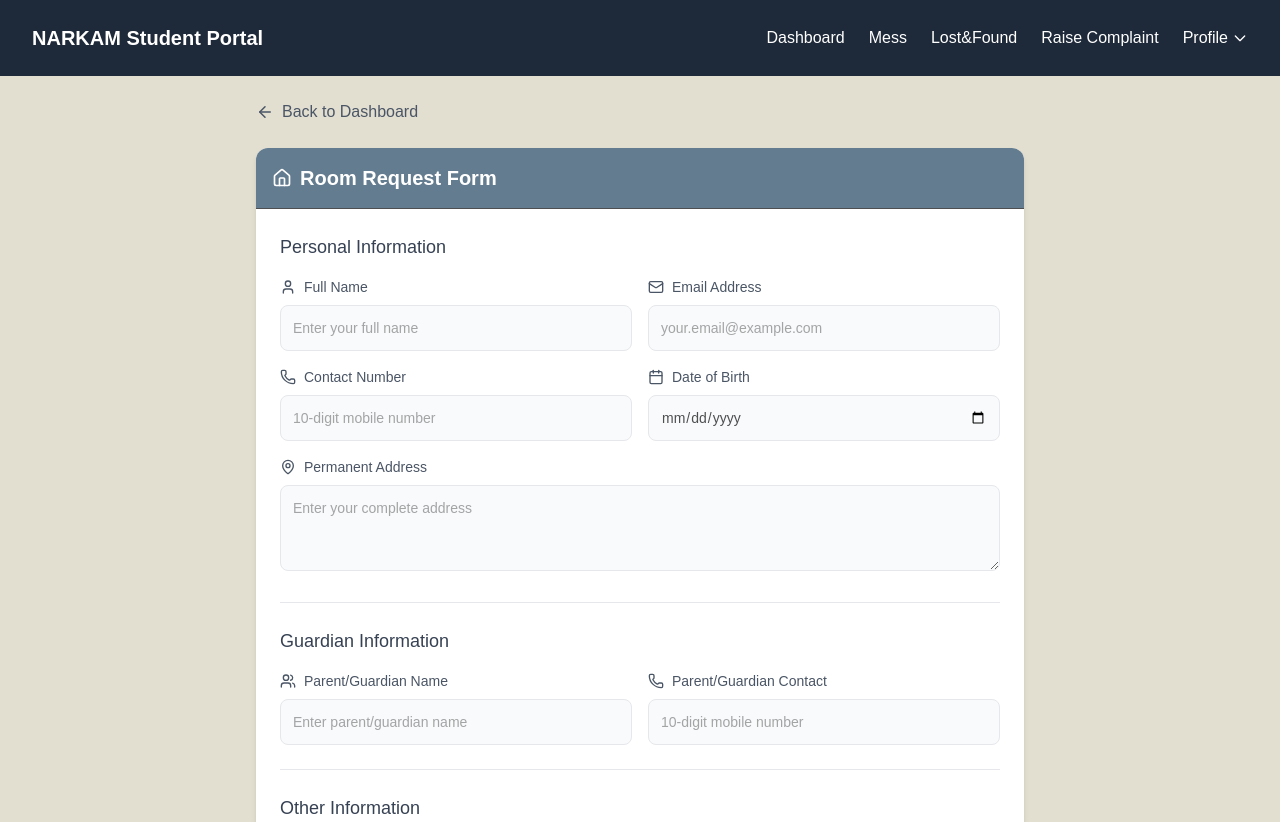
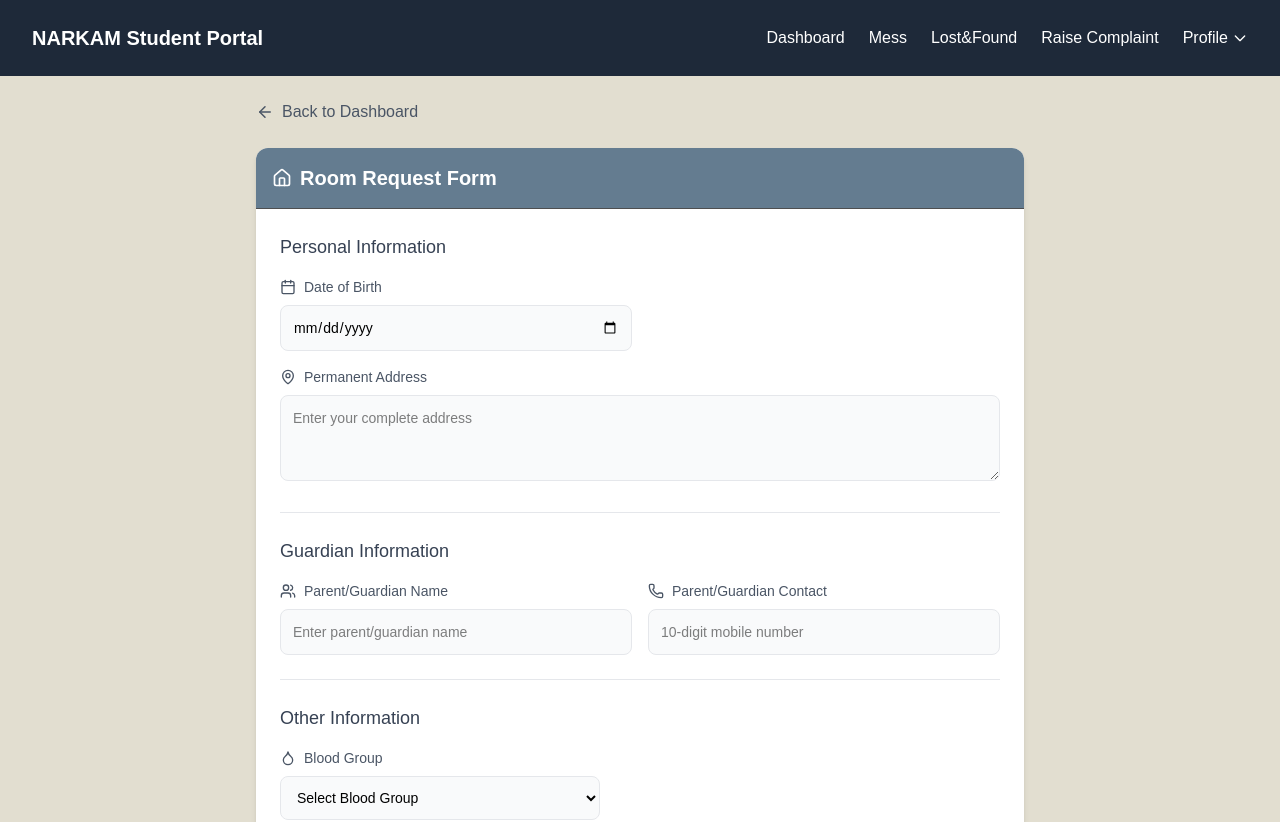
Before and after one commit to GKA-exe/webathon-3.0, a Next.js app in the folder frontend/: page /student/room-request in a window 1280 px wide. Shown: the top 822 px of the page. Built offline with nearby package versions, Linux system fonts and the light colour scheme.

Commit message:
half done announcement admin

```diff
--- a/frontend/src/app/student/room-request/page.jsx
+++ b/frontend/src/app/student/room-request/page.jsx
@@ -6,14 +6,12 @@ import { Home, ArrowLeft, User, Mail, Phone, Calendar, MapPin, Users, Droplet }
 const RoomRequestForm = () => {
   const router = useRouter();
   const [formData, setFormData] = useState({
-    name: '',
-    email: '',
-    contact: '',
     dob: '',
     address: '',
     parentName: '',
     parentContact: '',
-    bloodGroup: ''
+    bloodGroup: '',
+    room: 'searching'
   });
 
   const [isSubmitting, setIsSubmitting] = useState(false);
@@ -29,13 +27,6 @@ const RoomRequestForm = () => {
 
   const validateForm = () => {
     const newErrors = {};
-
-    if (!formData.name.trim()) newErrors.name = "Name is required";
-    if (!formData.email.trim()) newErrors.email = "Email is required";
-    else if (!/\S+@\S+\.\S+/.test(formData.email)) newErrors.email = "Email is invalid";
-
-    if (!formData.contact.trim()) newErrors.contact = "Contact number is required";
-    else if (!/^\d{10}$/.test(formData.contact)) newErrors.contact = "Contact should be 10 digits";
 
     if (!formData.dob) newErrors.dob = "Date of Birth is required";
     if (!formData.address.trim()) newErrors.address = "Address is required";
@@ -61,20 +52,9 @@ const RoomRequestForm = () => {
     setIsSubmitting(true);
 
     try {
-      // In a real app, this would be an API call to your backend
-      // await axios.post('/api/room-request', formData);
-
-      // Simulate API call
+      console.log('Submitting form:', formData);
       await new Promise(resolve => setTimeout(resolve, 1500));
-
-      // Update the student's status in your authentication system
-      // This is where you'd update isFirstLogin to false and set request status to "pending"
-
-      // Redirect to dashboard
       router.push('/student/dashboard');
-
-      // Show success message
-      alert('Room request submitted successfully! Your request is pending approval.');
 
     } catch (error) {
       console.error('Error submitting form:', error);
@@ -87,7 +67,6 @@ const RoomRequestForm = () => {
   return (
     <div className="min-h-screen p-4 md:p-6" style={{ backgroundColor: '#e2ded0' }}>
       <div className="max-w-3xl mx-auto">
-        {/* Back button */}
         <button
           onClick={() => router.push('/student/dashboard')}
           className="flex items-center text-gray-600 mb-6 hover:text-gray-800 transition-colors"
@@ -97,7 +76,6 @@ const RoomRequestForm = () => {
         </button>
 
         <div className="bg-white rounded-xl shadow-md overflow-hidden">
-          {/* Header */}
           <div className="p-4 border-b" style={{ backgroundColor: '#647c90' }}>
             <h2 className="text-xl font-semibold flex items-center text-white">
               <Home size={20} className="mr-2" />
@@ -105,72 +83,13 @@ const RoomRequestForm = () => {
             </h2>
           </div>
 
-          {/* Form */}
           <div className="p-6">
             <form onSubmit={handleSubmit}>
               <div className="grid grid-cols-1 gap-6">
-                {/* Personal Information Section */}
                 <div className="border-b border-gray-200 pb-6">
                   <h3 className="text-lg font-medium mb-4 text-gray-700">Personal Information</h3>
 
-                  <div className="grid grid-cols-1 md:grid-cols-2 gap-4">
-                    {/* Name */}
-                    <div>
-                      <label htmlFor="name" className="flex items-center text-sm font-medium text-gray-600 mb-2">
-                        <User size={16} className="mr-2" />
-                        Full Name
-                      </label>
-                      <input
-                        type="text"
-                        id="name"
-                        name="name"
-                        value={formData.name}
-                        onChange={handleChange}
-                        className={`w-full p-3 bg-gray-50 border rounded-lg text-sm ${errors.name ? 'border-red-500' : 'border-gray-200'}`}
-                        placeholder="Enter your full name"
-                      />
-                      {errors.name && <p className="text-red-500 text-xs mt-1">{errors.name}</p>}
-                    </div>
-
-                    {/* Email */}
-                    <div>
-                      <label htmlFor="email" className="flex items-center text-sm font-medium text-gray-600 mb-2">
-                        <Mail size={16} className="mr-2" />
-                        Email Address
-                      </label>
-                      <input
-                        type="email"
-                        id="email"
-                        name="email"
-                        value={formData.email}
-                        onChange={handleChange}
-                        className={`w-full p-3 bg-gray-50 border rounded-lg text-sm ${errors.email ? 'border-red-500' : 'border-gray-200'}`}
-                        placeholder="your.email@example.com"
-                      />
-                      {errors.email && <p className="text-red-500 text-xs mt-1">{errors.email}</p>}
-                    </div>
-                  </div>
-
                   <div className="grid grid-cols-1 md:grid-cols-2 gap-4 mt-4">
-                    {/* Contact */}
-                    <div>
-                      <label htmlFor="contact" className="flex items-center text-sm font-medium text-gray-600 mb-2">
-                        <Phone size={16} className="mr-2" />
-                        Contact Number
-                      </label>
-                      <input
-                        type="tel"
-                        id="contact"
-                        name="contact"
-                        value={formData.contact}
-                        onChange={handleChange}
-                        className={`w-full p-3 bg-gray-50 border rounded-lg text-sm ${errors.contact ? 'border-red-500' : 'border-gray-200'}`}
-                        placeholder="10-digit mobile number"
-                      />
-                      {errors.contact && <p className="text-red-500 text-xs mt-1">{errors.contact}</p>}
-                    </div>
-
-                    {/* DOB */}
                     <div>
                       <label htmlFor="dob" className="flex items-center text-sm font-medium text-gray-600 mb-2">
                         <Calendar size={16} className="mr-2" />
@@ -182,13 +101,14 @@ const RoomRequestForm = () => {
                         name="dob"
                         value={formData.dob}
                         onChange={handleChange}
-                        className={`w-full p-3 bg-gray-50 border rounded-lg text-sm ${errors.dob ? 'border-red-500' : 'border-gray-200'}`}
+                        className={`w-full p-3 bg-gray-50 border rounded-lg text-sm text-black ${
+                          errors.dob ? 'border-red-500' : 'border-gray-200'
+                        }`}
                       />
                       {errors.dob && <p className="text-red-500 text-xs mt-1">{errors.dob}</p>}
                     </div>
                   </div>
 
-                  {/* Address */}
                   <div className="mt-4">
                     <label htmlFor="address" className="flex items-center text-sm font-medium text-gray-600 mb-2">
                       <MapPin size={16} className="mr-2" />
@@ -200,19 +120,19 @@ const RoomRequestForm = () => {
                       rows="3"
                       value={formData.address}
                       onChange={handleChange}
-                      className={`w-full p-3 bg-gray-50 border rounded-lg text-sm ${errors.address ? 'border-red-500' : 'border-gray-200'}`}
+                      className={`w-full p-3 bg-gray-50 border rounded-lg text-sm text-black ${
+                        errors.address ? 'border-red-500' : 'border-gray-200'
+                      }`}
                       placeholder="Enter your complete address"
                     ></textarea>
                     {errors.address && <p className="text-red-500 text-xs mt-1">{errors.address}</p>}
                   </div>
                 </div>
 
-                {/* Guardian Information Section */}
                 <div className="border-b border-gray-200 pb-6">
                   <h3 className="text-lg font-medium mb-4 text-gray-700">Guardian Information</h3>
 
                   <div className="grid grid-cols-1 md:grid-cols-2 gap-4">
-                    {/* Parent Name */}
                     <div>
                       <label htmlFor="parentName" className="flex items-center text-sm font-medium text-gray-600 mb-2">
                         <Users size={16} className="mr-2" />
@@ -224,13 +144,14 @@ const RoomRequestForm = () => {
                         name="parentName"
                         value={formData.parentName}
                         onChange={handleChange}
-                        className={`w-full p-3 bg-gray-50 border rounded-lg text-sm ${errors.parentName ? 'border-red-500' : 'border-gray-200'}`}
+                        className={`w-full p-3 bg-gray-50 border rounded-lg text-sm text-black ${
+                          errors.parentName ? 'border-red-500' : 'border-gray-200'
+                        }`}
                         placeholder="Enter parent/guardian name"
                       />
                       {errors.parentName && <p className="text-red-500 text-xs mt-1">{errors.parentName}</p>}
                     </div>
 
-                    {/* Parent Contact */}
                     <div>
                       <label htmlFor="parentContact" className="flex items-center text-sm font-medium text-gray-600 mb-2">
                         <Phone size={16} className="mr-2" />
@@ -242,7 +163,9 @@ const RoomRequestForm = () => {
                         name="parentContact"
                         value={formData.parentContact}
                         onChange={handleChange}
-                        className={`w-full p-3 bg-gray-50 border rounded-lg text-sm ${errors.parentContact ? 'border-red-500' : 'border-gray-200'}`}
+                        className={`w-full p-3 bg-gray-50 border rounded-lg text-sm text-black ${
+                          errors.parentContact ? 'border-red-500' : 'border-gray-200'
+                        }`}
                         placeholder="10-digit mobile number"
                       />
                       {errors.parentContact && <p className="text-red-500 text-xs mt-1">{errors.parentContact}</p>}
@@ -250,11 +173,9 @@ const RoomRequestForm = () => {
                   </div>
                 </div>
 
-                {/* Other Information Section */}
                 <div>
                   <h3 className="text-lg font-medium mb-4 text-gray-700">Other Information</h3>
 
-                  {/* Blood Group */}
                   <div className="max-w-xs">
                     <label htmlFor="bloodGroup" className="flex items-center text-sm font-medium text-gray-600 mb-2">
                       <Droplet size={16} className="mr-2" />
@@ -265,7 +186,9 @@ const RoomRequestForm = () => {
                       name="bloodGroup"
                       value={formData.bloodGroup}
                       onChange={handleChange}
-                      className={`w-full p-3 bg-gray-50 border rounded-lg text-sm ${errors.bloodGroup ? 'border-red-500' : 'border-gray-200'}`}
+                      className={`w-full p-3 bg-gray-50 border rounded-lg text-sm text-black ${
+                        errors.bloodGroup ? 'border-red-500' : 'border-gray-200'
+                      }`}
                     >
                       <option value="">Select Blood Group</option>
                       <option value="A+">A+</option>
```
Also changed, not shown: frontend/src/app/admin/announcements/page.jsx (+110 -36 lines).
